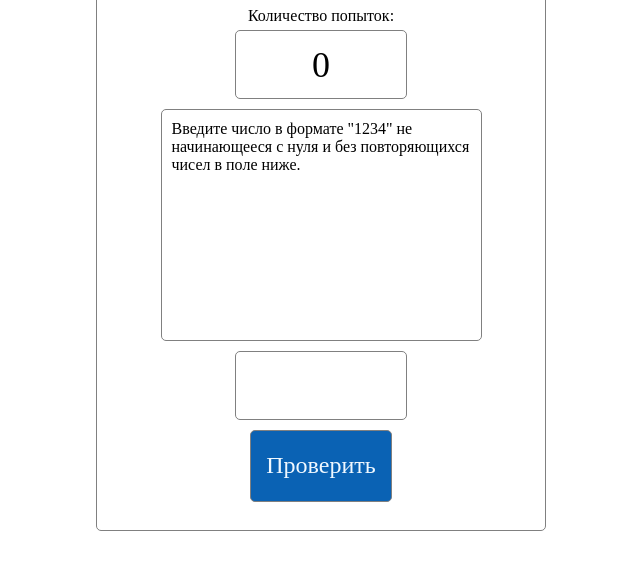
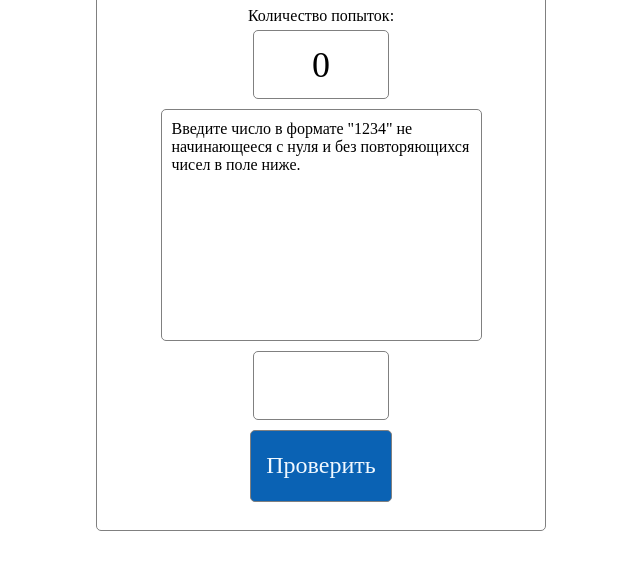
Before and after one commit to maragion/Cows-Bulls, a plain HTML site: page index.html in a window 1280 px wide. Both pictures are taken after a click on the button "Сыграть!". Shown: the part 169-738 px from the top of the page, without its empty margins (319-959 px from the left). Drawn offline with Linux system fonts and the light colour scheme.

Commit message:
change in interface

```diff
--- a/styles.css
+++ b/styles.css
@@ -48,7 +48,7 @@ body {
 }
 
 .counter {
-  width: 40%;
+  width: 32%;
   height: 12%;
   border: 1px solid gray;
   margin-top: 5px;
@@ -69,7 +69,7 @@ body {
 }
 
 .user-input {
-  width: 40%;
+  width: 32%;
   height: 12%;
   border: 1px solid gray;
   margin-top: 10px;
```
